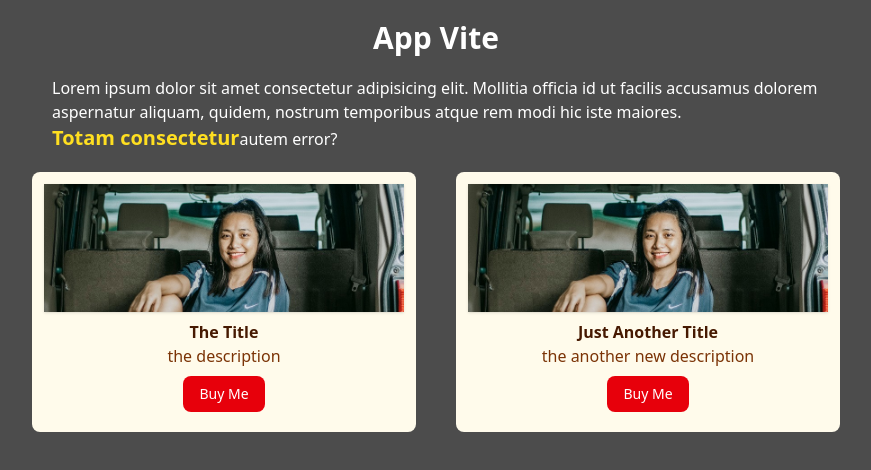
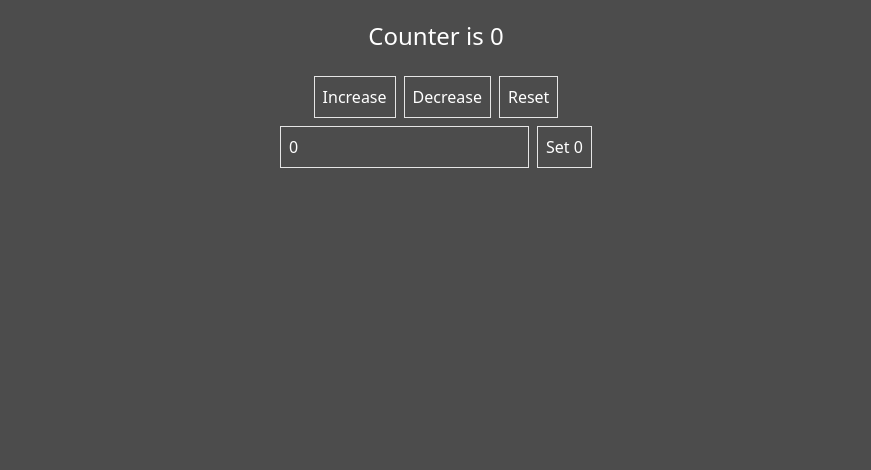
Before and after one commit to StenixDev/Codex, a React (Vite) app in the folder vite/: page / in a window 1280 px wide. Shown: the top 470 px of the page, without its empty margins (204-1075 px from the left). Built offline with nearby package versions, Linux system fonts and the light colour scheme.

Commit message:
[vite] - counter

```diff
--- a/vite/src/App.tsx
+++ b/vite/src/App.tsx
@@ -1,38 +1,6 @@
-import Card from './components/card';
-import { Tooltip } from '@/components/ui/tooltip-card';
+import Counter from './Exp/Counter';
 
 function App() {
-  return (
-    <div className='w-3xl mx-auto'>
-      <h1 className='text-3xl font-bold text-center py-5'>App Vite</h1>
-      <p>
-        Lorem ipsum dolor sit amet consectetur adipisicing elit. Mollitia
-        officia id ut facilis accusamus dolorem aspernatur aliquam, quidem,
-        nostrum temporibus atque rem modi hic iste maiores.{' '}
-        <Tooltip
-          containerClassName='text-neutral-600 dark:text-neutral-400'
-          content='words frequently found within Lorem ipsum placeholder text'
-        >
-          <span className='font-bold text-xl text-yellow-300'>
-            Totam consectetur
-          </span>
-        </Tooltip>
-        autem error?
-      </p>
-      <div className='flex justify-center'>
-        <Card
-          title='The Title'
-          description='the description'
-          image='http://localhost:5173/pic.jpg'
-        />
-
-        <Card
-          title='Just another title'
-          description='the another new description'
-          image='http://localhost:5173/pic.jpg'
-        />
-      </div>
-    </div>
-  );
+  return <Counter />;
 }
 export default App;
--- /dev/null
+++ b/vite/src/Exp/Counter.tsx
@@ -0,0 +1,47 @@
+import { useState } from 'react';
+
+function Counter() {
+  const [counter, setCounter] = useState(0);
+  const [counterSet, setCounterSet] = useState(0);
+  return (
+    <>
+      <div className='text-center'>
+        <h1 className='text-2xl my-5'>Counter is {counter}</h1>
+        <button
+          onClick={() => setCounter((prev) => prev + 1)}
+          className='border p-2 m-1'
+        >
+          Increase
+        </button>
+        <button
+          onClick={() => setCounter((prev) => Math.max(prev - 1, 0))}
+          className='border p-2 m-1'
+        >
+          Decrease
+        </button>
+        <button onClick={() => setCounter(0)} className='border p-2 m-1'>
+          Reset
+        </button>
+      </div>
+
+      <div className='text-center'>
+        <input
+          onChange={(e) => setCounterSet(Number(e.target.value))}
+          type='text'
+          className='border p-2 m-1'
+          value={counterSet}
+        />
+        <button
+          onClick={() => {
+            setCounter(counterSet);
+            setCounterSet(0);
+          }}
+          className='border p-2 m-1'
+        >
+          Set {counterSet}
+        </button>
+      </div>
+    </>
+  );
+}
+export default Counter;
```
